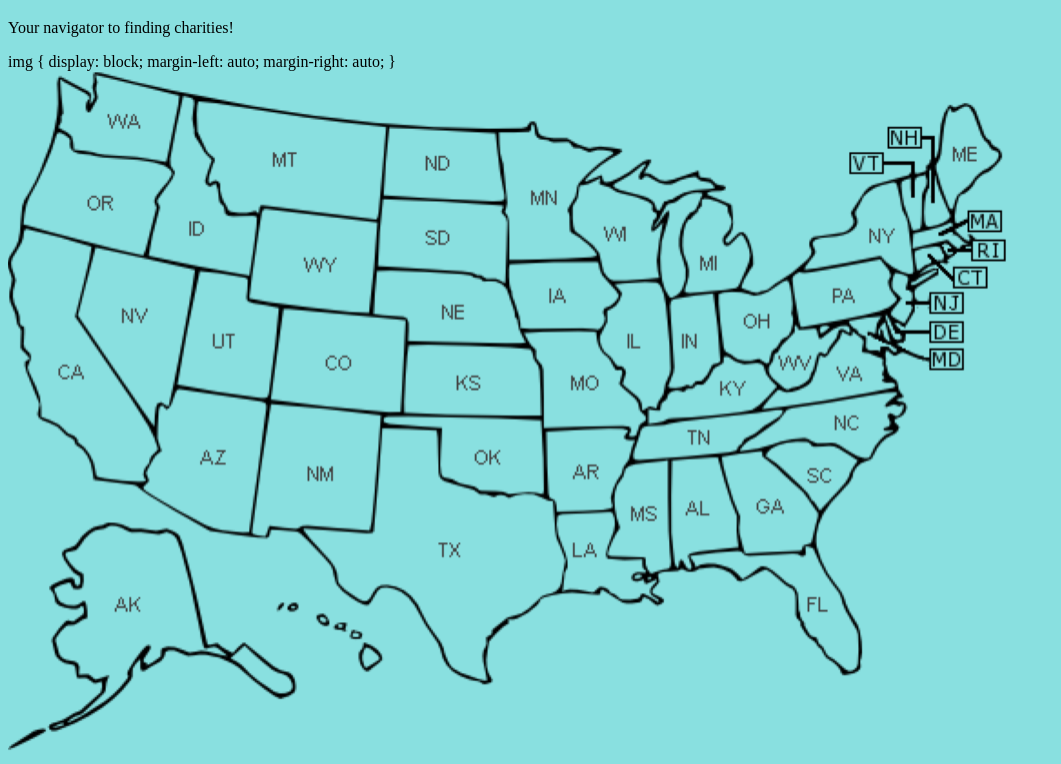
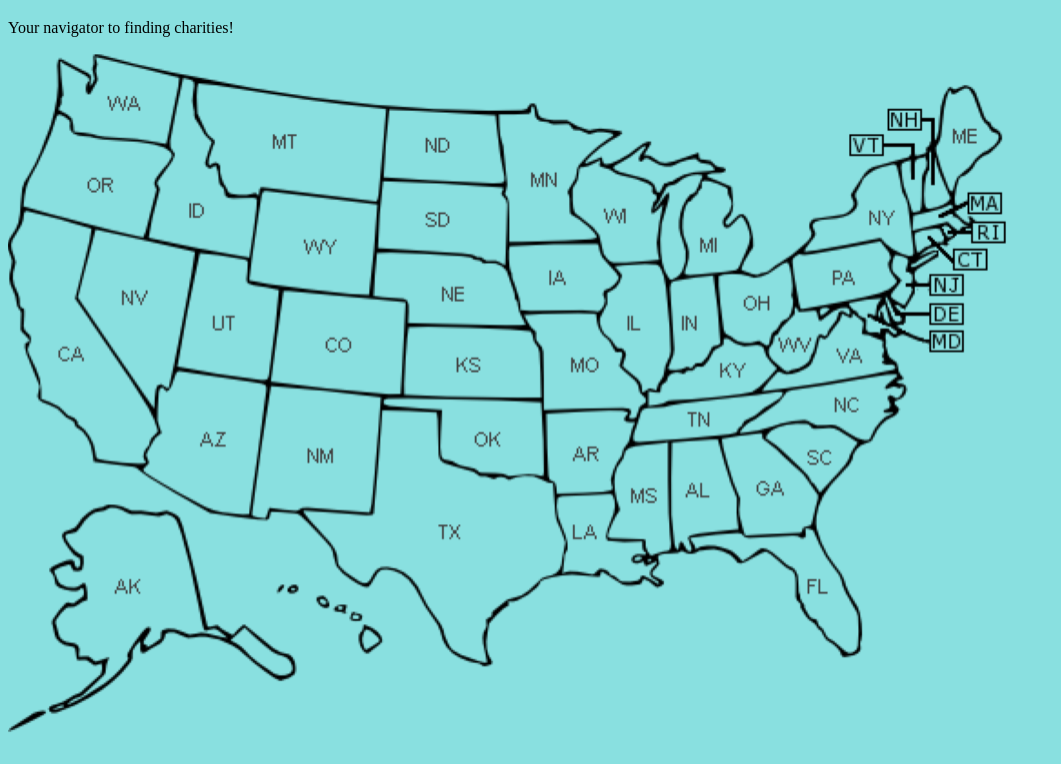
Before and after one commit to dguevara11/Chavigator, a plain HTML site: page index.html in a window 1280 px wide. Shown: the part 61-825 px from the top of the page, without its empty margins (0-1061 px from the left). Drawn offline with Linux system fonts and the light colour scheme; no server answers.

Commit message:
Update index.html

```diff
--- a/index.html
+++ b/index.html
@@ -16,12 +16,6 @@
     </div>
 
     <div class = "mapPicture">
-
-        img {
-  display: block;
-  margin-left: auto;
-  margin-right: auto;
-}
 
         <img src="assets/map.png" alt="Workplace" usemap="#workmap" width="1000" height="681">
 
```
